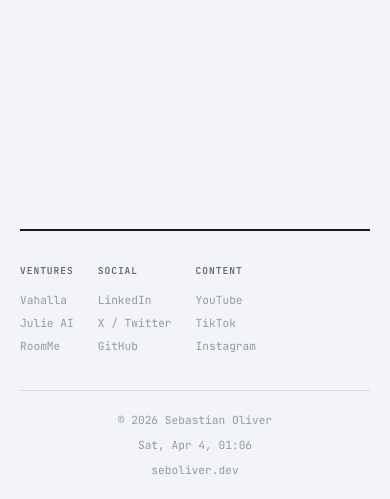
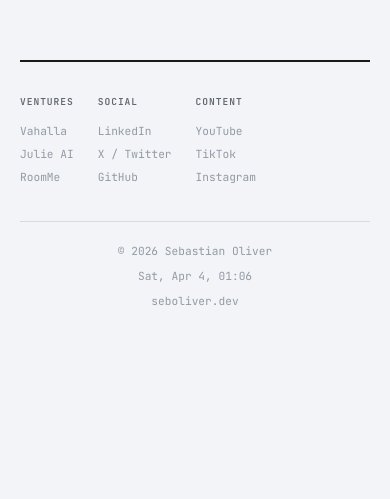
Before and after one commit to seboliver16/seboliver16.github.io, a website: page index.html in a window 390 px wide. Shown: the part 2985-3484 px from the top of the page. After the commit the page ends 3315 px from the top, so only its background shows below. Drawn offline with Linux system fonts and the light colour scheme.

Commit message:
Mobile: increase negative margin on footer-info to -25vh
Co-Authored-By: Claude Opus 4.6 (1M context) <noreply@anthropic.com>

```diff
--- a/style.css
+++ b/style.css
@@ -907,7 +907,7 @@ kbd {
   }
 
   .footer-info {
-    margin-top: -5vh;
+    margin-top: -25vh;
   }
 
   .footer-cols {
```
